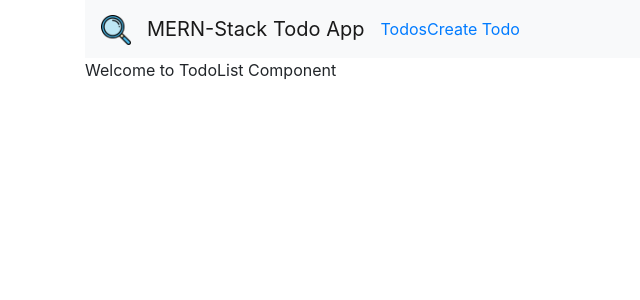
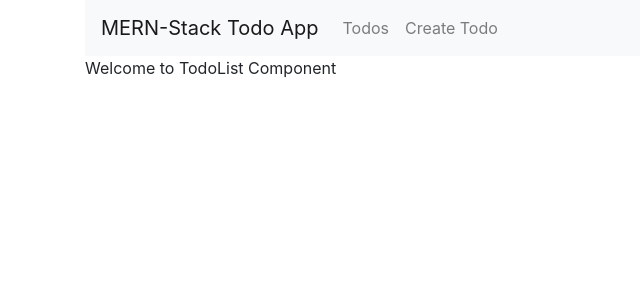
Before and after one commit to mohammadkharma/MERN-Todo-App, a React (Create React App) app: page / in a window 1280 px wide. Shown: the top 300 px of the page, without its empty margins (0-640 px from the left). Built offline with nearby package versions, Linux system fonts and the light colour scheme.

Commit message:
commented nav logo

```diff
--- a/src/App.js
+++ b/src/App.js
@@ -4,8 +4,8 @@ import { BrowserRouter as Router, Route, Link } from "react-router-dom";
 import CreateTodo from "./components/create-todo.component";
 import TodosList from "./components/todos-list.component";
 import EditTodo from "./components/edit-todo.component";
-import logo from "./loupe.png"
 import 'bootstrap/dist/css/bootstrap.min.css';
+// import logo from "./loupe.png";
 
 class App extends Component {
 
@@ -15,17 +15,17 @@ class App extends Component {
         <div className="container">
 
           <nav className="navbar navbar-expand-lg navbar-light bg-light">
-            <a href="/" className="navbar-brand">
-            <img src={logo} width="30" height="30" alt="logo"/>
-            </a>
+            {/* <a className="navbar-brand" href="https://www.google.com/#cns=0" target="_bank">
+              <img src={logo} width="30" height="30" alt="logo" />
+            </a> */}
             <Link to="/" className="navbar-brand">MERN-Stack Todo App</Link>
             <div>
               <ul className="navbar-nav mr-auto">
                 <li className="navbar-item">
-                  <Link to="/" className="navbar-link">Todos</Link>
+                  <Link to="/" className="nav-link">Todos</Link>
                 </li>
                 <li className="navbar-item">
-                  <Link to="/create" className="navbar-link">Create Todo</Link>
+                  <Link to="/create" className="nav-link">Create Todo</Link>
                 </li>
               </ul>
             </div>
```
